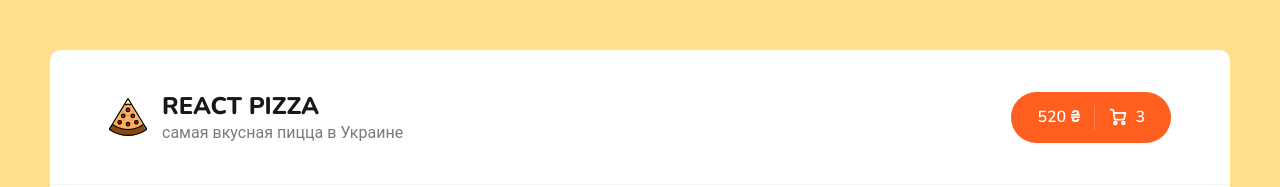
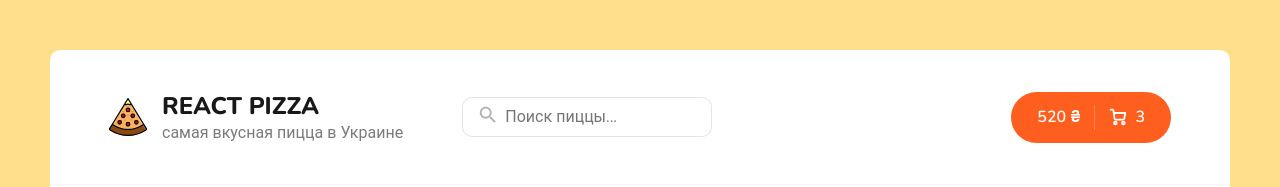
Before and after one commit to Burunduckc/react-Pizza, a React (Create React App) app: page / in a window 1280 px wide. Shown: the top 187 px of the page. Built offline with nearby package versions, Linux system fonts and the light colour scheme; no server answers.

Commit message:
search pizzas

```diff
--- a/src/App.js
+++ b/src/App.js
@@ -12,12 +12,14 @@ import {Cart} from "./pages/Cart";
 
 
 function App() {
+    const [inputValue, setInputValue] = React.useState('')
+    console.log(inputValue, 'INPUT CHANGED')
   return (
       <div className="wrapper">
-        <Header/>
+        <Header value={inputValue} setValue = {setInputValue}/>
         <div className="content">
               <Routes>
-                  <Route path='/' element={<Home/>}/>
+                  <Route path='/' element={<Home value={inputValue}/>}/>
                   <Route path='/cart' element={<Cart/>}/>
                   <Route path='*' element={<NotFound/>}/>
               </Routes>
--- a/src/components/Header/Header.js
+++ b/src/components/Header/Header.js
@@ -1,11 +1,13 @@
 //Routing
 import {Link} from "react-router-dom";
+//UI
+import {Search} from "./Search";
 //Styles
 import '../../Styles/index.scss'
 //IMG
 import pizzaLogo from '../../assets/img/pizza-logo.svg'
-
-export const Header = () => {
+//Component
+export const Header = (prop) => {
     return (
         <div className="header">
             <div className="container">
@@ -18,6 +20,7 @@ export const Header = () => {
                         </div>
                     </div>
                 </Link>
+                <Search value={prop.value} setValue={prop.setValue}/>
                 <div className="header__cart">
                     <Link to="/cart" className="button button--cart">
                         <span>520 ₴</span>
--- /dev/null
+++ b/src/components/Header/Search/Search.module.scss
@@ -0,0 +1,38 @@
+.root{
+  position: relative;
+  left: -120px;
+}
+
+.input{
+  border: 1px solid rgba(0,0,0,0.1);
+  padding: 8px 15px;
+  padding-left: 42px;
+  width: 250px;
+  border-radius: 10px;
+  font-size: 16px;
+  transition: all 0.15s ease-in-out;
+  &:focus{
+    border: 1px solid rgba(0,0,0,0.2);
+    width: 400px;
+  }
+}
+.icon{
+  width: 22px;
+  height: 22px;
+  opacity: 0.3;
+  position: absolute;
+  left: 15px;
+  top: 7px;
+}
+.clearIcon{
+  width: 18px;
+  height: 18px;
+  opacity: 0.3;
+  position: absolute;
+  right: 15px;
+  top: 12px;
+  cursor: pointer;
+  &:hover{
+    opacity: 0.8;
+  }
+}
--- /dev/null
+++ b/src/components/Header/Search/index.js
@@ -0,0 +1,29 @@
+//React
+    import React from "react";
+//Styles
+import style from './Search.module.scss'
+export const Search = (prop) => {
+
+
+
+    return(
+        <div className={style.root}>
+            <svg className={style.icon} height="48" viewBox="0 0 48 48" width="48" xmlns="http://www.w3.org/2000/svg">
+                <path d="M31 28h-1.59l-.55-.55C30.82 25.18 32 22.23 32 19c0-7.18-5.82-13-13-13S6 11.82 6 19s5.82 13 13 13c3.23 0 6.18-1.18 8.45-3.13l.55.55V31l10 9.98L40.98 38 31 28zm-12 0c-4.97 0-9-4.03-9-9s4.03-9 9-9 9 4.03 9 9-4.03 9-9 9z"/>
+                <path d="M0 0h48v48H0z" fill="none"/>
+            </svg>
+            <input
+                value={prop.value}
+                onChange={(e)=>prop.setValue(e.target.value)}
+                className={style.input}
+                placeholder='Поиск пиццы...'/>
+            {prop.value && <svg onClick={()=>prop.setValue('')} className={style.clearIcon} height="48" viewBox="0 0 48 48" width="48"
+                  xmlns="http://www.w3.org/2000/svg">
+                <path
+                    d="M38 12.83l-2.83-2.83-11.17 11.17-11.17-11.17-2.83 2.83 11.17 11.17-11.17 11.17 2.83 2.83 11.17-11.17 11.17 11.17 2.83-2.83-11.17-11.17z"/>
+                <path d="M0 0h48v48h-48z" fill="none"/>
+            </svg>}
+        </div>
+
+    )
+}
--- a/src/components/Header/Sort.js
+++ b/src/components/Header/Sort.js
@@ -39,6 +39,6 @@ export const Sort = (prop) => {
                         ))}
                     </ul>
                 </div>)}
-            </div>
+        </div>
     )
 }
--- a/src/pages/Home.js
+++ b/src/pages/Home.js
@@ -1,12 +1,12 @@
 //React
-    import React from "react";
+import React from "react";
 //UI
 import {Catalog} from "../components/Header/Catalog";
 import {Sort} from "../components/Header/Sort";
 import {PizzaSkeleton} from "../components/PizzasItems/SkeletonPizza";
 import {PizzaItem} from "../components/PizzasItems/PizzaItem";
 //Component
-export const Home = () => {
+export const Home = (prop) => {
     const [pizzas, setPizzas] = React.useState([])
     const [isLoading, setIsLoading] = React.useState(true)
     const [categoryId, setCategoryId] = React.useState(0)
@@ -19,16 +19,18 @@ export const Home = () => {
 
         const sortBy = sortType.sort.replace('-', '')
         const order = sortType.sort.includes('-') ? 'asc' : 'desc'
-
-        fetch(`https://6461fbf8491f9402f4af5cab.mockapi.io/Pizza-items?${categoryId > 0 ? `category=${categoryId}` : ''}&sortBy=${sortBy}&order=${order}`)
+        const search = prop.value ? `&search=${prop.value}` : '';
+        fetch(`https://6461fbf8491f9402f4af5cab.mockapi.io/Pizza-items?${categoryId > 0 ? `category=${categoryId}` : ''}&sortBy=${sortBy}&order=${order}${search}`)
             .then(res => res.json())
             .then(arr=>{
                 setPizzas(arr)
                 setIsLoading(false)
-        })
+            })
         window.scrollTo(0,0)
-    }, [categoryId, sortType])
+    }, [categoryId, sortType, prop.value])
 
+    const pizzasItems = pizzas.map((obj) => <PizzaItem key={obj.id} {...obj} src={obj.imageUrl}/>)
+    const skeletons = [...new Array(6)].map((_, index) => <PizzaSkeleton key={index}/>)
     return (
         <div className='container'>
             <div className="content__top">
@@ -37,11 +39,18 @@ export const Home = () => {
             </div>
             <h2 className="content__title">Все пиццы</h2>
             <div className="content__items">
-                {
-                    isLoading ? [...new Array(6)].map((_, index) => <PizzaSkeleton key={index}/>)
-                        : pizzas.map((obj) => <PizzaItem key={obj.id} {...obj} src={obj.imageUrl}/>)
-                }
+                {isLoading ?  skeletons: pizzasItems}
             </div>
         </div>
     )
 }
+
+/*
+Фильтрация для статичного массива
+.filter(obj=>{
+        if(obj.title.toLowerCase().includes(prop.value.toLowerCase().trim())){
+            return true;
+        }
+        return false
+    })
+*/
```
Lines whose indentation alone changed are shown as unchanged.
